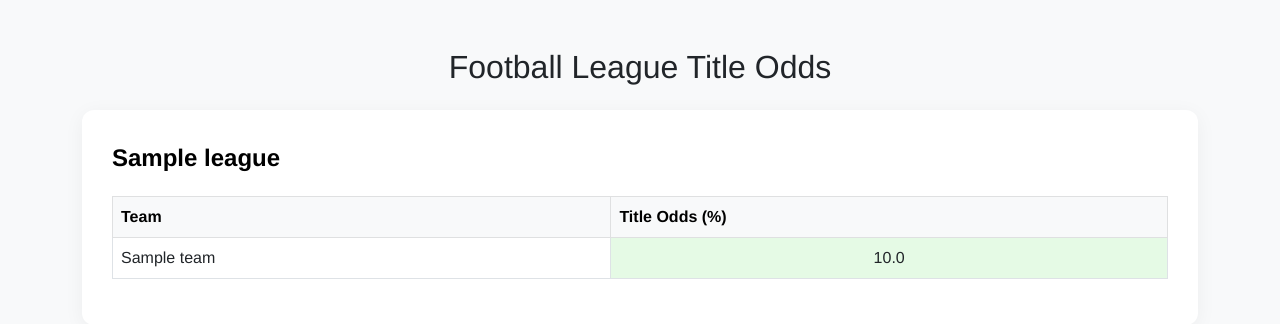
After one commit to prrlesmac/footy_odds_fe, a Flask app: template templates/landing_page.html in a window 1280 px wide. The commit adds this page. Shown: the top 324 px of the page. Run offline with Flask 3, Linux system fonts and the light colour scheme; the template is opened without the code that fills it: most values are stand-ins (such as "Sample title", 1, 10 or a date in 2020).

Commit message:
add landing page w summary

```diff
--- a/app.py
+++ b/app.py
@@ -2,10 +2,12 @@ from flask import Flask, render_template, request
 import pandas as pd
 import db
 import config
+from collections import defaultdict
+from sqlalchemy import text
 
 app = Flask(__name__)
 
-def get_football_data(league):
+def get_single_league_data(league):
     engine = db.get_postgres_engine()
     if league in ['UCL', 'UEL', 'UECL']:
         query = f"""
@@ -17,11 +19,20 @@ def get_football_data(league):
             po_r8,
             po_r4,
             po_r2,
-            po_champion
+            po_champion,
+            s.updated_at
         FROM public.sim_standings_con s
         LEFT JOIN public.current_elos c
         ON s.team = c.club
         WHERE s.league='{league}'
+        ORDER by
+            po_champion DESC,
+            po_r2 DESC,
+            po_r4 DESC,
+            po_r8 DESC,
+            po_r16 DESC,
+            po_r32 DESC,
+            elo DESC
         """
 
     else:
@@ -32,26 +43,93 @@ def get_football_data(league):
             champion,
             top_4,
             {'relegation_playoff,' if league in ['GER','FRA'] else ''}
-            relegation_direct
+            relegation_direct,
+            s.updated_at
         FROM public.sim_standings_dom s
         LEFT JOIN public.current_elos c
         ON s.team = c.club
         WHERE s.league='{league}'
+        ORDER by
+            champion DESC,
+            top_4 DESC,
+            relegation_direct ASC,
+            elo DESC
         """
     standings = pd.read_sql(query, engine)
     return standings
 
+
+def get_all_league_data(league_mapping):
+    engine = db.get_postgres_engine()
+    query = text("""
+        SELECT
+            team,
+            elo,
+            league,
+            po_champion AS odds
+        FROM public.sim_standings_con s
+        LEFT JOIN public.current_elos c
+        ON s.team = c.club
+        WHERE po_champion >= 0.001
+
+        UNION ALL
+
+        SELECT
+            team,
+            elo,
+            league,
+            champion as odds
+        FROM public.sim_standings_dom s
+        LEFT JOIN public.current_elos c
+        ON s.team = c.club
+        WHERE champion >= 0.001
+        ORDER by
+            league,
+            odds DESC
+        """
+    )
+    with engine.connect() as conn:
+        result = conn.execute(query)
+        rows = result.fetchall()    # Group by league
+    league_dict = defaultdict(list)
+
+    for row in rows:
+        league_dict[league_mapping[row.league]].append({
+            'name': row.team,
+            'odds': row.odds
+        })
+
+    # Convert to expected format
+    league_data = [
+        {
+            'name': league_name,
+            'teams': teams
+        }
+        for league_name, teams in league_dict.items()
+    ]
+
+    return league_data
+
 @app.route('/')
+#have main page with summary table of odds for all leagues
 def index():
-    leagues = list(config.league_mapping.keys())
-    selected_league = request.args.get('league', leagues[0])
-    df = get_football_data(config.league_mapping[selected_league])
+    data = get_all_league_data(config.league_mapping)
     return render_template(
-        'table.html',
+        'landing_page.html',
+        league_data=data,
+    )
+
+@app.route('/league/<league_name>')
+def league_detail(league_name):
+    mapping = {v: k for k, v in config.league_mapping.items()}
+    leagues = list(mapping.keys())
+    df = get_single_league_data(mapping[league_name])
+    return render_template(
+        'league_odds.html',
         data=df.to_dict(orient='records'),
         leagues=leagues,
-        selected_league=selected_league
+        selected_league=league_name,
+        updated_at=df['updated_at'].max() if 'updated_at' in df.columns else None,
     )
-
 if __name__ == '__main__':
     app.run(debug=True, port=8050)
--- /dev/null
+++ b/templates/landing_page.html
@@ -0,0 +1,73 @@
+<!DOCTYPE html>
+<html lang="en">
+
+<head>
+    <meta charset="UTF-8">
+    <title>Football League Title Odds</title>
+    <link rel="stylesheet" href="https://cdn.jsdelivr.net/npm/bootstrap@5.3.0/dist/css/bootstrap.min.css">
+    <style>
+        body {
+            background-color: #f8f9fa;
+            font-family: 'Helvetica Neue', sans-serif;
+        }
+
+        .league-section {
+            background: #fff;
+            padding: 30px;
+            margin-bottom: 30px;
+            border-radius: 12px;
+            box-shadow: 0 4px 20px rgba(0, 0, 0, 0.05);
+        }
+
+        .league-title {
+            margin-bottom: 20px;
+            font-weight: bold;
+            font-size: 1.5rem;
+        }
+
+        .odds-cell {
+            font-weight: 500;
+            text-align: center;
+        }
+    </style>
+</head>
+
+<body>
+    <div class="container mt-5">
+
+        <h2 class="mb-4 text-center">Football League Title Odds</h2>
+        {% for league in league_data %}
+        {% set teams = league.teams %}
+        <div class="league-section">
+            <div class="league-title">
+                <a href="{{ url_for('league_detail', league_name=league.name) }}"
+                    style="color: rgb(0, 0, 0); text-decoration: none;">
+                    {{ league.name }}
+                </a>
+            </div>
+            <table class="table table-bordered table-hover">
+                <thead class="table-light">
+                    <tr>
+                        <th>Team</th>
+                        <th>Title Odds (%)</th>
+                    </tr>
+                </thead>
+                <tbody>
+                    {% for team in teams %}
+                    {% set val = team.odds * 100 %}
+                    {% set bg_color = "hsl(120, 70%, " ~ (100 - val * 0.6) ~ "%)" %}
+                    <tr>
+                        <td>{{team.name}}</td>
+                        <td class="odds-cell" style="background-color: {{ bg_color }};">
+                            {{ "%0.1f"|format(val) }}
+                        </td>
+                    </tr>
+                    {% endfor %}
+                </tbody>
+            </table>
+        </div>
+        {% endfor %}
+    </div>
+</body>
+
+</html>
```
Also changed, not shown: config.py (+8 -8 lines), templates/league_odds.html (renamed from templates/table.html, +16 -3 lines).
